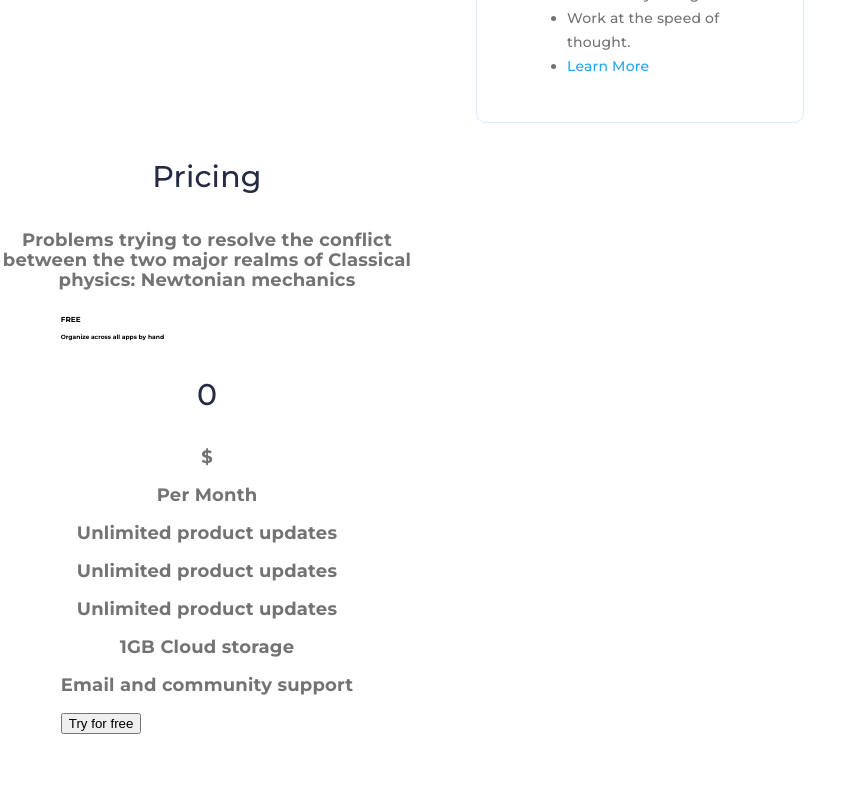
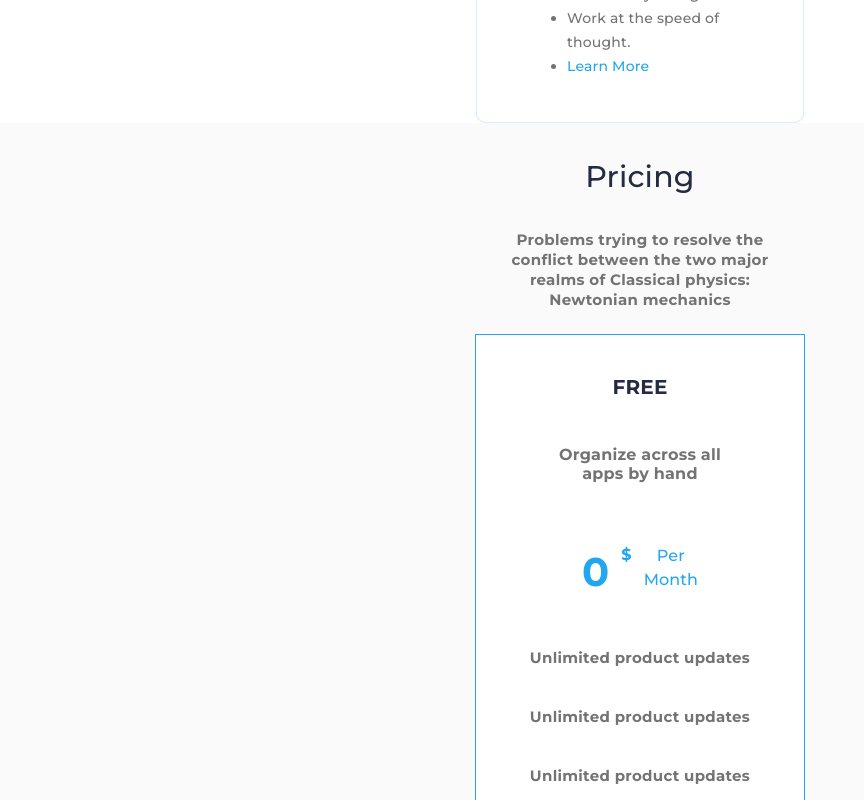
Before and after one commit to hstrejoluna/C1-G5, a Next.js app: page / in a window 1280 px wide. Shown: the part 2980-3780 px from the top of the page, without its empty margins (0-864 px from the left). Built offline with nearby package versions, Linux system fonts and the light colour scheme.

Commit message:
estructura plans

```diff
--- a/components/Plans.js
+++ b/components/Plans.js
@@ -4,8 +4,8 @@ import classes from './plans.module.css';
 function Plans(props){
     return(
         <div className={classes.container_plans}>
-            <div>
-            <h2>Pricing</h2>
+            <div className={classes.container_title}>
+                <h2>Pricing</h2>
                 <p>Problems trying to resolve
                 the conflict between the two major
                 realms of Classical physics:
@@ -15,19 +15,17 @@ function Plans(props){
                 <h3>FREE</h3>
                 <h5>Organize across all
                 apps by hand</h5>
-                    <div>
-                        <h2>0</h2>
-                            <div>
-                                <p>$</p>
-                                <p>Per Month</p>
-                            </div>
+                <div className={classes.container_price}>
+                    <h2>0</h2>
+                    <p className={classes.price}>$</p>
+                    <p className={classes.amount}>Per Month</p>
+                </div>
                 <p>Unlimited product updates</p>
                 <p>Unlimited product updates</p>
                 <p>Unlimited product updates</p>
                 <p>1GB  Cloud storage</p>
                 <p>Email and community support</p>
                 <button>Try for free</button>
-            </div>
        </div>
 
         </div>
--- a/components/plans.module.css
+++ b/components/plans.module.css
@@ -1,10 +1,9 @@
 .container_plans{
-    width: 414px;
     height: 700px;
     display:flex;
     flex-direction: column;
     align-items: center;
-
+    background: rgba(250, 250, 250, 1);
 }
 
 .container_plans h2 {
@@ -20,13 +19,86 @@
 }
 
 .container_plans p {
+    width: 271px;
     font-family: 'Montserrat', sans-serif;
-    font-size: 1.8rem;
+    font-size: 1.5rem;
     font-style: normal;
-    font-weight: 700;
+    font-weight:bold;
     line-height: 20px;
+    letter-spacing: 0.3px;
+    text-align: center;
+    color: rgba(115, 115, 115, 1);
+    margin-bottom: 24px;
+
+}
+.subcontainer{
+    width: 330px;
+    display:flex;
+    flex-direction: column;
+    justify-content: space-around;
+    align-items: center;
+    background: rgba(255, 255, 255, 1);
+    border: 1px solid rgba(35, 166, 240, 1);
+
+}
+
+.subcontainer h3 {
+    font-family: 'Montserrat', sans-serif;
+    font-size: 2rem;
+    font-style: normal;
+    font-weight: 600;
+    letter-spacing: 0.2px;
+    text-align: center;
+    color: rgba(37, 43, 66, 1);
+    margin-top: 40px;
+
+}
+.subcontainer h5 {
+    width: 165px;
+    font-family: 'Montserrat', sans-serif;
+    font-size: 1.6rem;
+    font-style: normal;
+    font-weight: 600;
     letter-spacing: 0.2px;
     text-align: center;
     color: rgba(115, 115, 115, 1);
 
 }
+.container_price {
+    width: 116px;
+    display:flex;
+    flex-direction: row;
+    justify-content: center;
+    align-items: center;
+}
+.container_price h2 {
+    font-family: 'Montserrat', sans-serif;
+    font-size: 4rem;
+    font-style: normal;
+    font-weight: 700;
+    line-height: 57px;
+    letter-spacing: 0.2px;
+    color: rgba(35, 166, 240, 1);
+
+}
+.container_price .price {
+    font-family: 'Montserrat', sans-serif;
+    font-size: 1.6rem;
+    font-style: normal;
+    font-weight: 700;
+    line-height: 24px;
+    letter-spacing: 0.1px;
+    color: rgba(35, 166, 240, 1);
+    margin-top: -10px;
+
+}
+.container_price .amount {
+    /* width: 40px; */
+    font-family: 'Montserrat', sans-serif;
+    font-size: 1.6rem;
+    font-style: normal;
+    font-weight:lighter;
+    line-height: 24px;
+    letter-spacing: 0.1px;
+    color: rgba(35, 166, 240, 1);
+}
```
